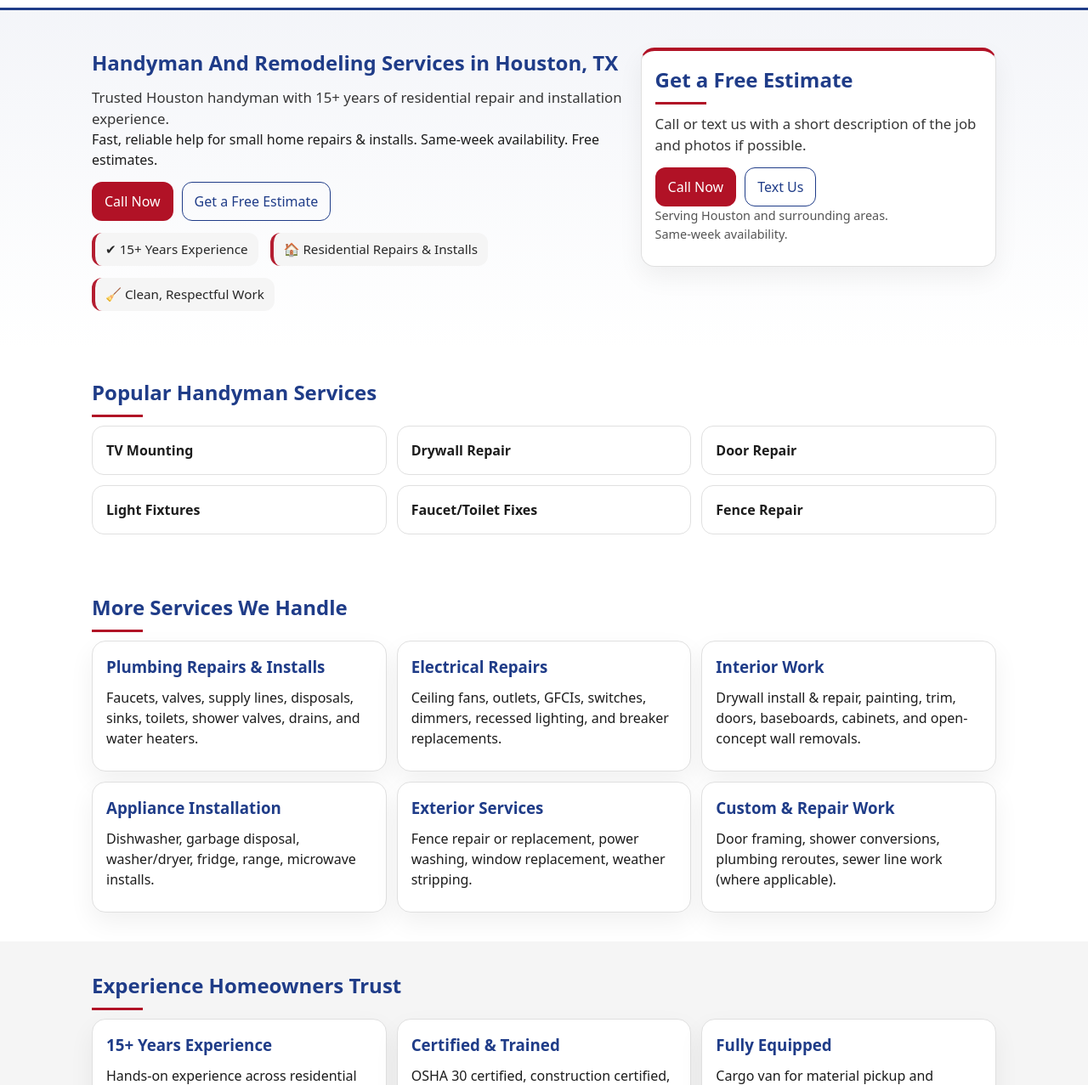
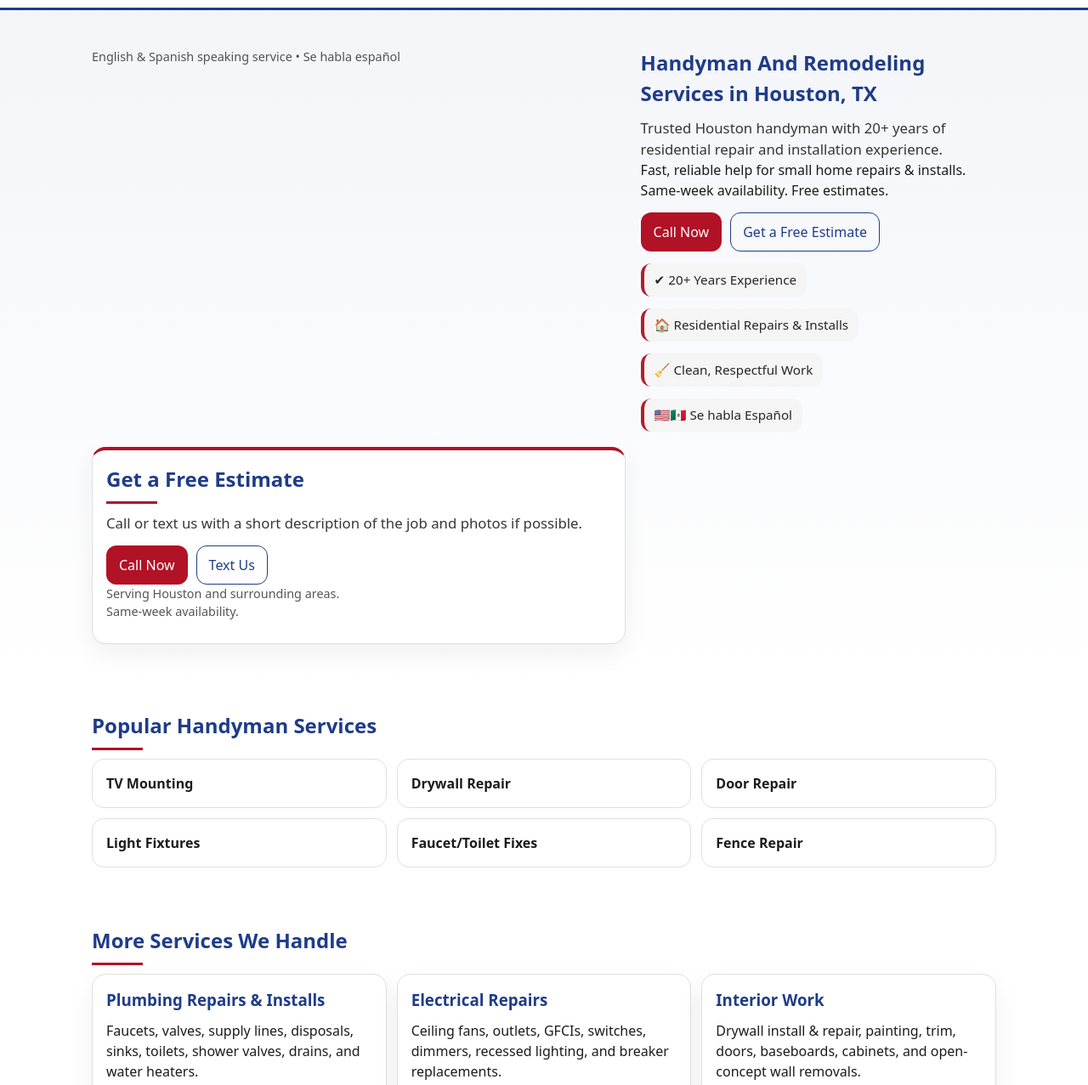
Before and after one commit to bghiga/texashandymanandremodeling, a plain HTML site: page index.html in a window 1280 px wide. Shown: the part 143-1420 px from the top of the page at 85% size. Drawn offline with Linux system fonts and the light colour scheme.

Commit message:
Update index.html

```diff
--- a/index.html
+++ b/index.html
@@ -48,13 +48,13 @@
     <!-- HERO -->
     <section class="hero">
       <div class="container hero__grid">
-
+      <p class="fineprint">English & Spanish speaking service • Se habla español</p>
         <!-- LEFT COLUMN -->
         <div>
           <h1>Handyman And Remodeling Services in Houston, TX</h1>
 
               <p class="lead">
-                  Trusted Houston handyman with 15+ years of residential repair and installation experience.
+                  Trusted Houston handyman with 20+ years of residential repair and installation experience.
               </p>
 
               <p>
@@ -66,9 +66,10 @@
             <a href="#estimate" class="btn btn--ghost">Get a Free Estimate</a>
           </div>
            <div class="trustBar">
-             <div>✔ 15+ Years Experience</div>
+             <div>✔ 20+ Years Experience</div>
               <div>🏠 Residential Repairs & Installs</div>
               <div>🧹 Clean, Respectful Work</div>
+             <div>🇺🇸🇲🇽 Se habla Español</div>
           </div>
         </div>
 
@@ -169,7 +170,7 @@
 
     <div class="grid">
       <div class="card">
-        <h3>15+ Years Experience</h3>
+        <h3>20+ Years Experience</h3>
         <p>
           Hands-on experience across residential plumbing,
           electrical, carpentry, and remodeling work.
@@ -270,7 +271,7 @@
   <div class="container">
     <h2>About Texas Handyman And Remodeling</h2>
     <p class="lead">
-      Texas Handyman And Remodeling is a Houston-based residential handyman service with over 15 years of experience.
+      Texas Handyman And Remodeling is a Houston-based residential handyman service with over 20 years of experience.
       We specialize in reliable home repairs, installations, and small remodel projects,
       focusing on quality workmanship, clear communication, and respect for your home.
     </p>
@@ -392,6 +393,7 @@
       <p><strong>Texas Handyman And Remodeling</strong></p>
       <p>NorthWest Houston, TX • <a href="tel:+13468137273">(346) 813-7273</a></p>
       <p class="fineprint">© <span id="year"></span> Texas Handyman</p>
+      <p class="fineprint">English & Spanish spoken • Se habla Español</p>
     </div>
   </footer>
   <!-- MOBILE CALL / TEXT BAR -->
```
